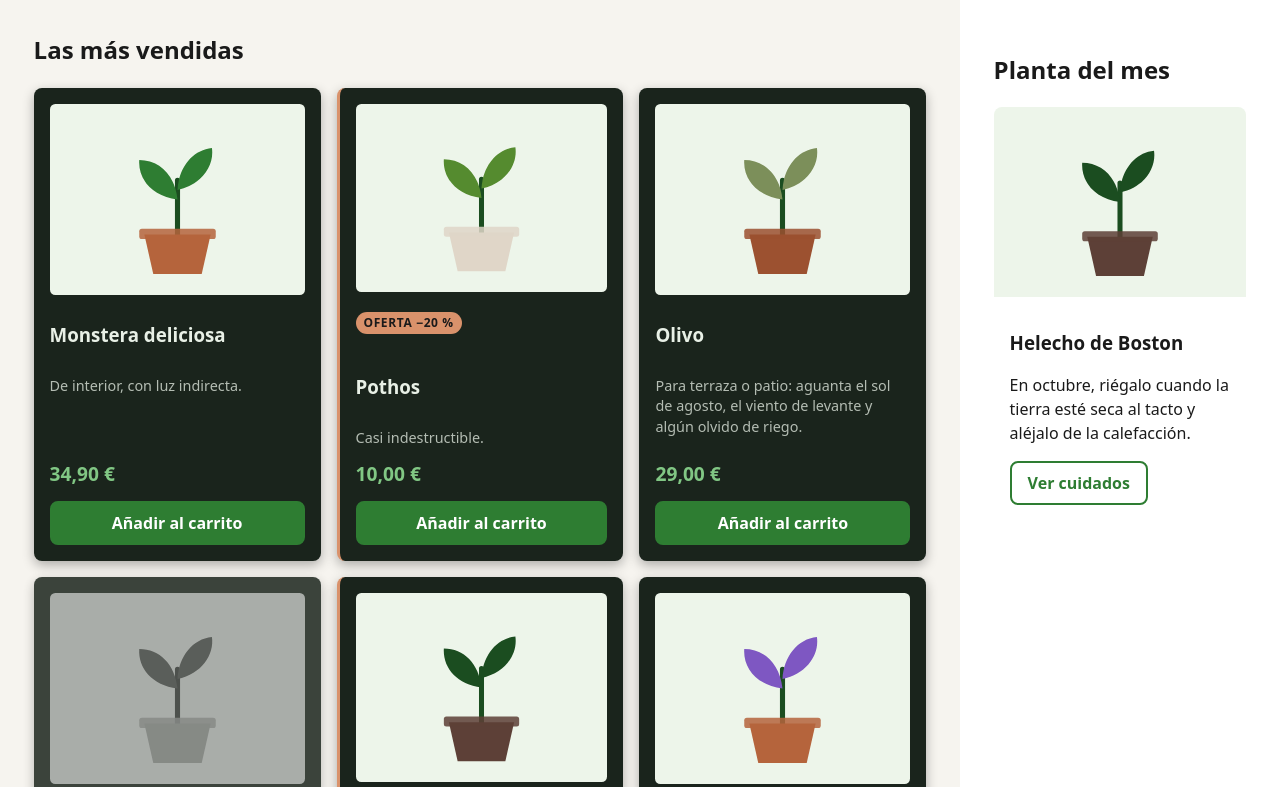
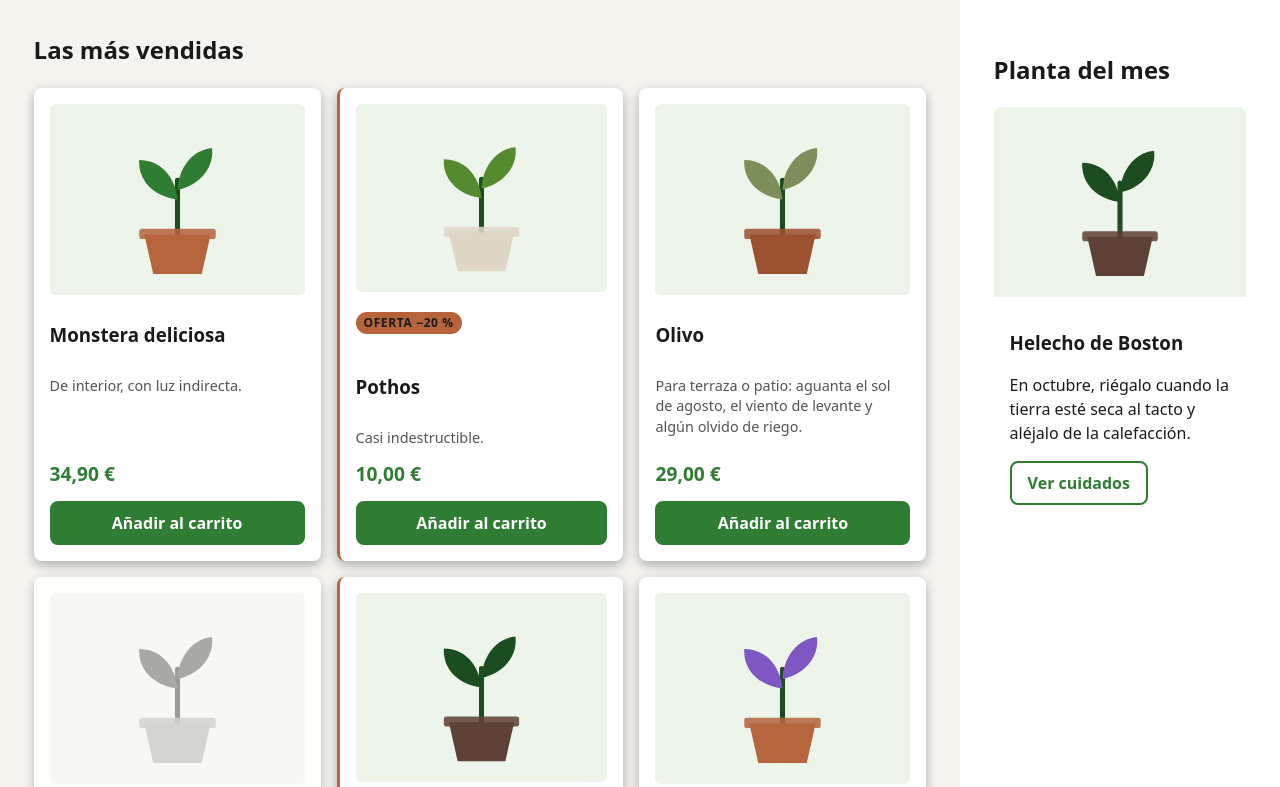
Before and after one commit to Mescrico/DIW, a website built with Vite: page p2-raiz/index.html in a window 1280 px wide. Shown: the part 582-1369 px from the top of the page. Built offline with nearby package versions, Linux system fonts and the light colour scheme; files whose address does not match are found by name.

Commit message:
Defensa: correcion para que las tarjetas sigan el color del tema

```diff
--- a/p2-raiz/scss/components/_tarjeta-planta.scss
+++ b/p2-raiz/scss/components/_tarjeta-planta.scss
@@ -7,8 +7,8 @@
 @use "../tokens" as *;
 
 .tarjeta-planta {
-  background-color: $dark-surface;
-  color: $dark-text;
+  background-color: var(--color-superficie);
+  color: var(--color-texto);
   border-radius: $radius-md;
   padding: $space-md;
   display: flex;
@@ -27,14 +27,14 @@
   &__titulo {
     font-size: 1.2rem;
     font-weight: 700;
-    color: $dark-text;
+    color: var(--color-texto);
     margin: 0;
     letter-spacing: -0.01em;
   }
 
   &__descripcion {
     font-size: 0.9rem;
-    color: $dark-text;
+    color: var(--color-texto);
     opacity: 0.75;
     margin: 0;
     flex-grow: 1;
@@ -44,7 +44,7 @@
   &__precio {
     font-size: 1.2rem;
     font-weight: 800;
-    color: $dark-brand-primary;
+    color: var(--color-marca);
     margin: $space-xs 0 0 0;
   }
 
@@ -55,8 +55,8 @@
 
   &__etiqueta {
     display: inline-block;
-    background-color: $dark-accent;
-    color: $dark-on-brand;
+    background-color: var(--color-acento);
+    color: var(--color-texto);
     font-size: 0.75rem;
     font-weight: 700;
     letter-spacing: 0.05em;
@@ -77,5 +77,5 @@
 }
 
 .tarjeta-planta--oferta {
-  border-left: 3px solid $dark-accent;
+  border-left: 3px solid var(--color-acento);
 }
```
